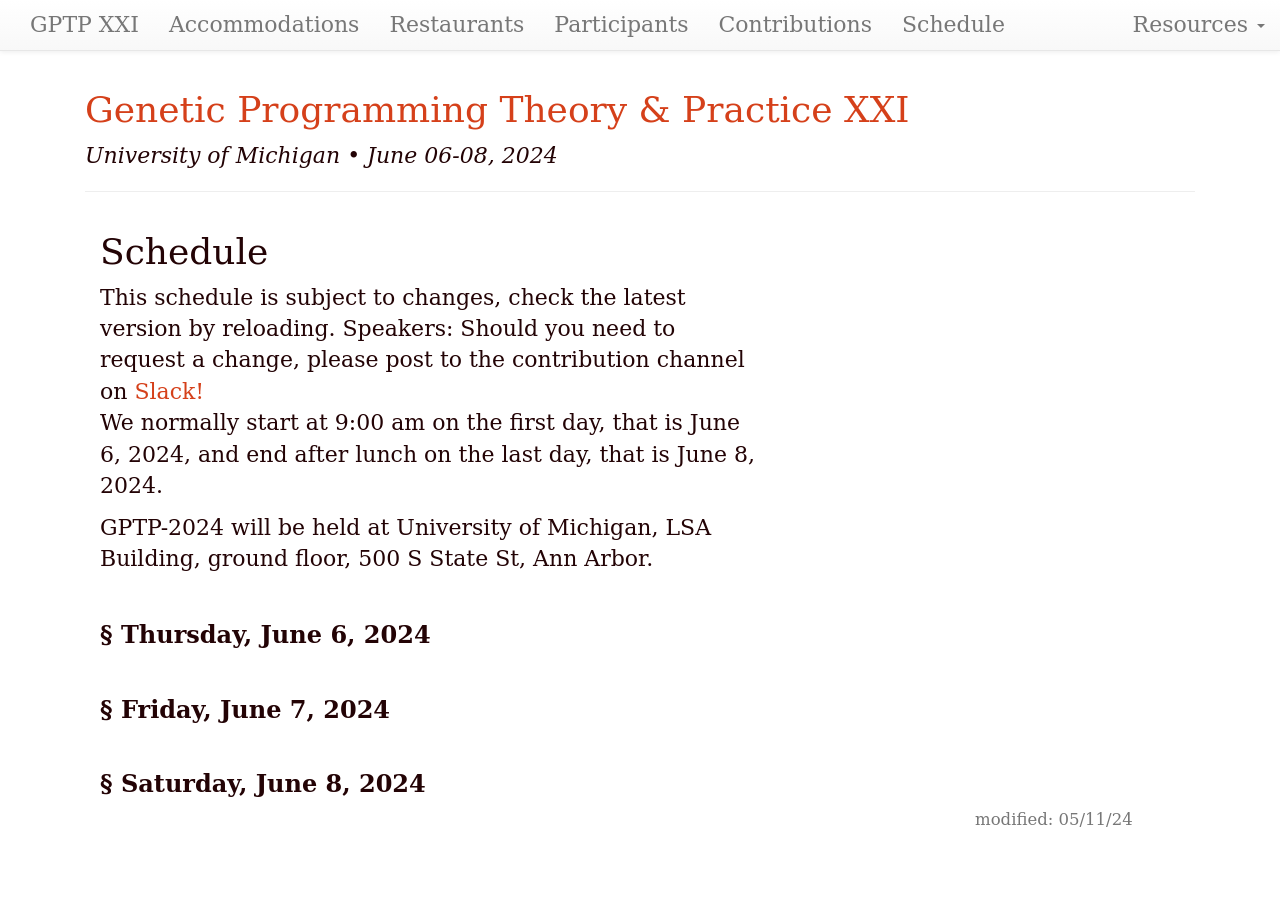
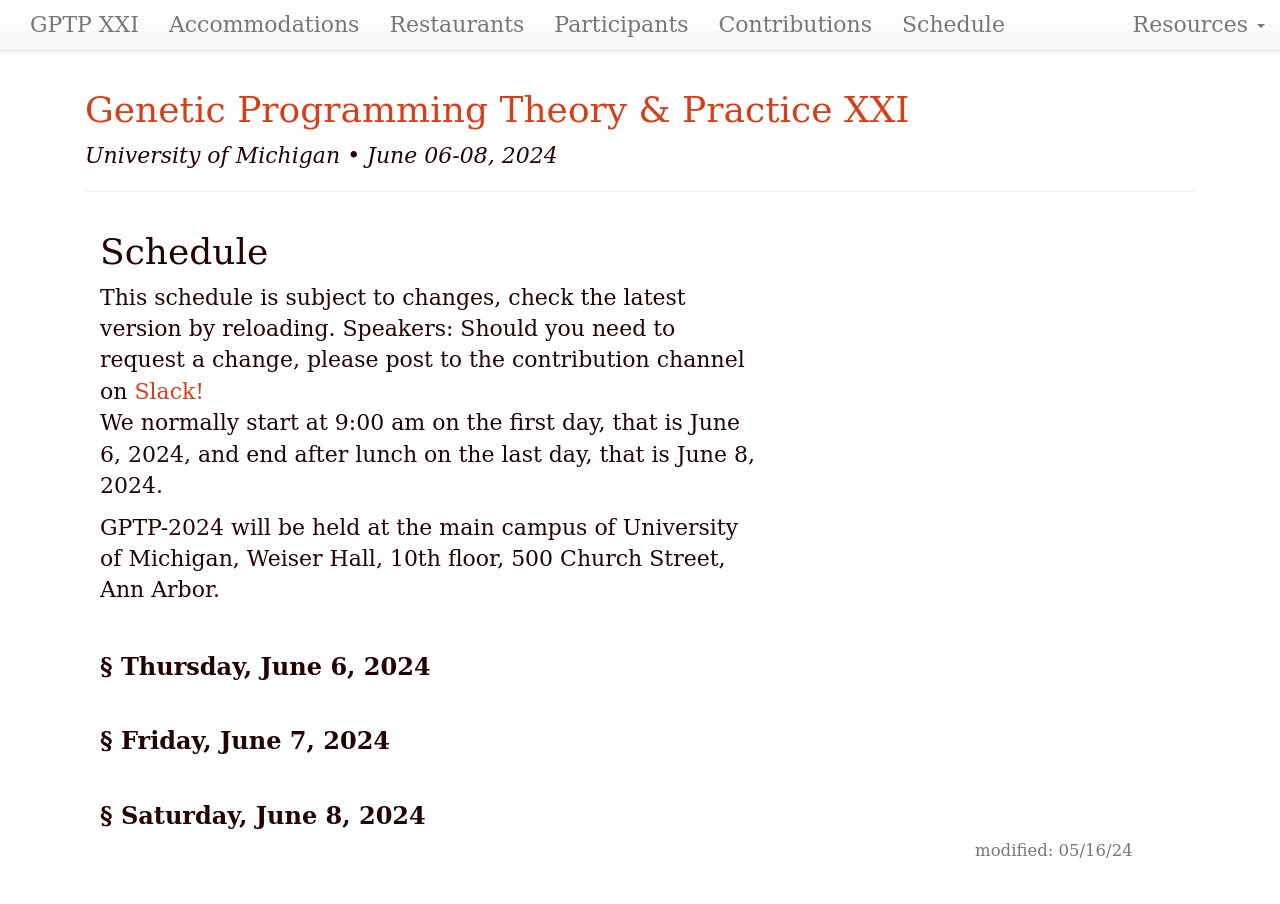
Before and after one commit to GPTP-workshop/gptp-workshop.github.io, a Jekyll site: the page built from schedule.md, in a window 1280 px wide. Built offline with Jekyll 4.4.1, drawn with Linux system fonts in a browser that asks for light colours; our own code applies the rules of GitHub Pages for plain Markdown files.

Commit message:
Update schedule.md

```diff
--- a/schedule.md
+++ b/schedule.md
@@ -1,6 +1,6 @@
 ---
 layout: default
-updated: "May 11, 2024"
+updated: "May 16, 2024"
 roman: "XXI"
 dates: "June 06-08, 2024"
 ---
@@ -11,7 +11,7 @@ This schedule is subject to  changes, check the latest version by reloading. Spe
 We normally start at 9:00 am on the first day, that is June 6, 2024,
 and end after lunch on the last day, that is June 8, 2024.
 
-GPTP-2024 will be held at University of Michigan, LSA Building, ground floor, 500 S State St, Ann Arbor.
+GPTP-2024 will be held at the main campus of University of Michigan, Weiser Hall, 10th floor, 500 Church Street, Ann Arbor.
 
 ### Thursday, June 6, 2024
 
```
